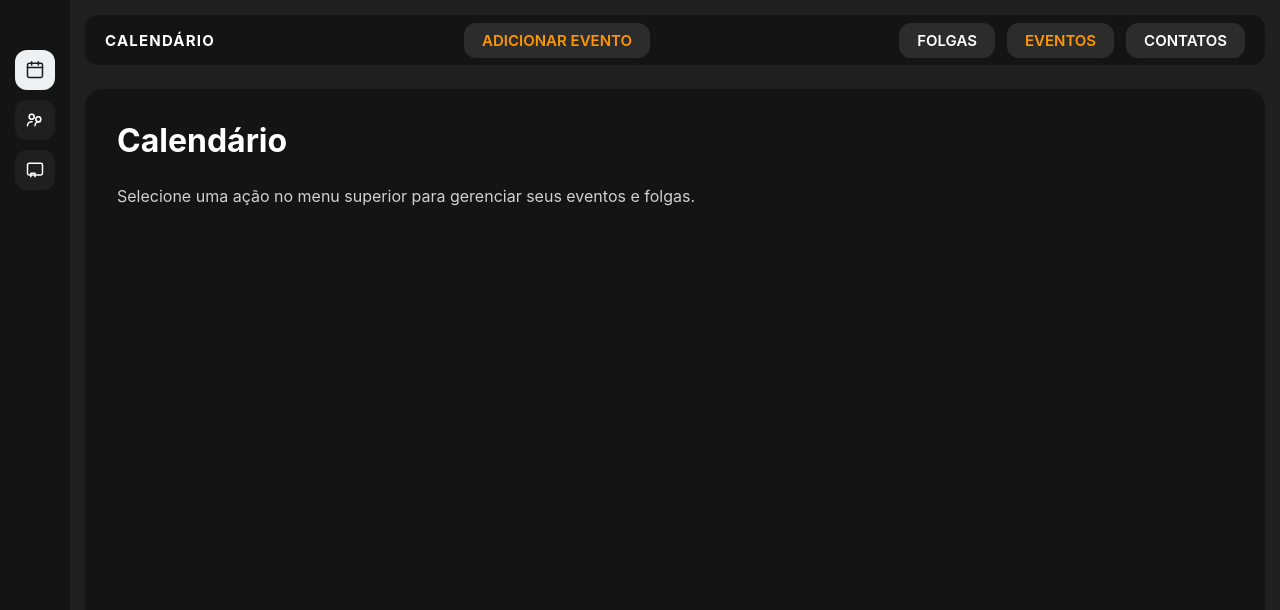
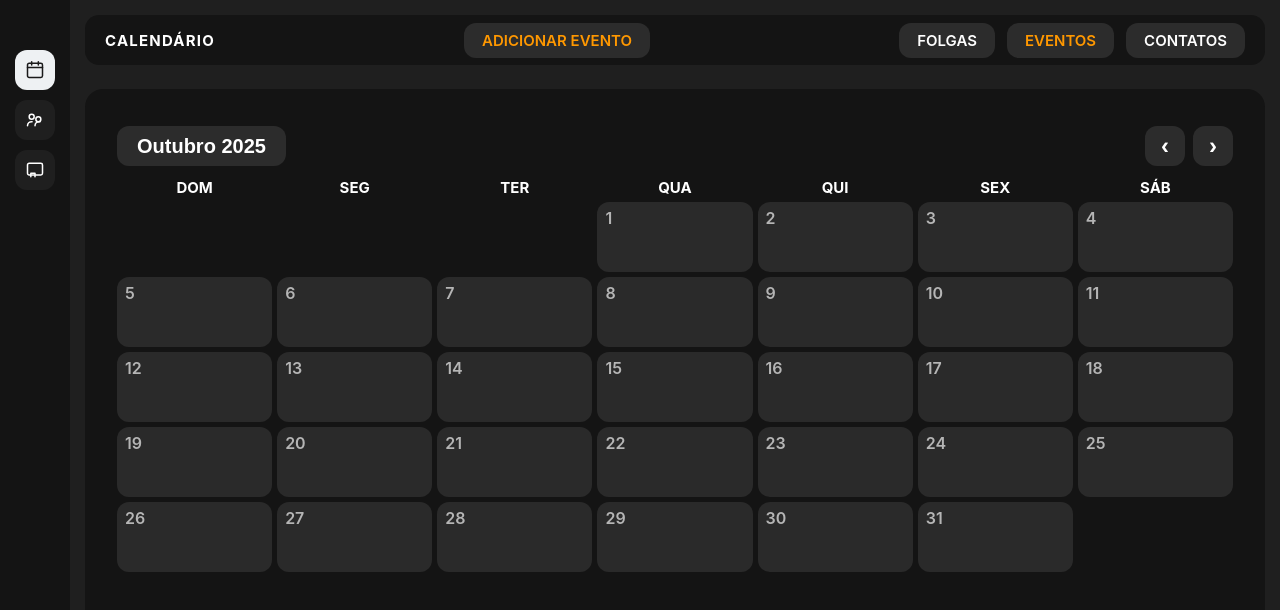
Before and after one commit to lufekura-1/CRM-EQUAL, a plain HTML site: page index.html in a window 1280 px wide. Drawn offline with Linux system fonts and the light colour scheme.

Commit message:
Implementa layout do calendário

```diff
--- a/index.html
+++ b/index.html
@@ -91,8 +91,41 @@
       </header>
       <main class="content">
         <section class="content__page is-active" data-page="calendario">
-          <h1>Calendário</h1>
-          <p>Selecione uma ação no menu superior para gerenciar seus eventos e folgas.</p>
+          <div class="calendar" aria-label="Calendário mensal">
+            <div class="calendar__menu" role="toolbar">
+              <button class="calendar__month-button" type="button">
+                <span class="calendar__month-label" aria-live="polite"></span>
+              </button>
+              <div class="calendar__nav">
+                <button
+                  class="calendar__nav-button calendar__nav-button--prev"
+                  type="button"
+                  aria-label="Mês anterior"
+                >
+                  <span aria-hidden="true">&#8249;</span>
+                </button>
+                <button
+                  class="calendar__nav-button calendar__nav-button--next"
+                  type="button"
+                  aria-label="Próximo mês"
+                >
+                  <span aria-hidden="true">&#8250;</span>
+                </button>
+              </div>
+            </div>
+            <div class="calendar__grid" role="grid">
+              <div class="calendar__weekdays" role="row">
+                <span class="calendar__weekday" role="columnheader">DOM</span>
+                <span class="calendar__weekday" role="columnheader">SEG</span>
+                <span class="calendar__weekday" role="columnheader">TER</span>
+                <span class="calendar__weekday" role="columnheader">QUA</span>
+                <span class="calendar__weekday" role="columnheader">QUI</span>
+                <span class="calendar__weekday" role="columnheader">SEX</span>
+                <span class="calendar__weekday" role="columnheader">SÁB</span>
+              </div>
+              <div class="calendar__dates" role="rowgroup"></div>
+            </div>
+          </div>
         </section>
         <section class="content__page" data-page="clientes">
           <h1>Clientes</h1>
--- a/script.js
+++ b/script.js
@@ -2,6 +2,79 @@ const sidebarButtons = document.querySelectorAll('.icon-button');
 const titleElement = document.querySelector('.topbar__title');
 const menus = document.querySelectorAll('.topbar__menu');
 const contentPages = document.querySelectorAll('.content__page');
+const monthLabel = document.querySelector('.calendar__month-label');
+const prevMonthButton = document.querySelector('.calendar__nav-button--prev');
+const nextMonthButton = document.querySelector('.calendar__nav-button--next');
+const datesContainer = document.querySelector('.calendar__dates');
+
+const MONTH_NAMES = [
+  'Janeiro',
+  'Fevereiro',
+  'Março',
+  'Abril',
+  'Maio',
+  'Junho',
+  'Julho',
+  'Agosto',
+  'Setembro',
+  'Outubro',
+  'Novembro',
+  'Dezembro',
+];
+
+let currentCalendarDate = new Date();
+
+function createDateCell(content, isEmpty = false) {
+  const cell = document.createElement('div');
+  cell.className = 'calendar__date';
+  if (isEmpty) {
+    cell.classList.add('calendar__date--empty');
+    return cell;
+  }
+
+  const span = document.createElement('span');
+  span.textContent = content;
+  cell.appendChild(span);
+  return cell;
+}
+
+function renderCalendar() {
+  if (!monthLabel || !datesContainer) {
+    return;
+  }
+
+  const year = currentCalendarDate.getFullYear();
+  const month = currentCalendarDate.getMonth();
+  const firstDayOfMonth = new Date(year, month, 1);
+  const firstWeekday = firstDayOfMonth.getDay();
+  const totalDays = new Date(year, month + 1, 0).getDate();
+
+  monthLabel.textContent = `${MONTH_NAMES[month]} ${year}`;
+
+  datesContainer.innerHTML = '';
+
+  for (let i = 0; i < firstWeekday; i += 1) {
+    datesContainer.appendChild(createDateCell('', true));
+  }
+
+  for (let day = 1; day <= totalDays; day += 1) {
+    datesContainer.appendChild(createDateCell(day));
+  }
+
+  const totalCells = datesContainer.children.length;
+  const remainder = totalCells % 7;
+  if (remainder !== 0) {
+    const emptyCellsToAdd = 7 - remainder;
+    for (let i = 0; i < emptyCellsToAdd; i += 1) {
+      datesContainer.appendChild(createDateCell('', true));
+    }
+  }
+}
+
+function changeMonth(offset) {
+  currentCalendarDate.setMonth(currentCalendarDate.getMonth() + offset, 1);
+  renderCalendar();
+}
 
 function setActivePage(page) {
   sidebarButtons.forEach((button) => {
@@ -35,3 +108,10 @@ sidebarButtons.forEach((button) => {
 });
 
 setActivePage('calendario');
+
+if (prevMonthButton && nextMonthButton) {
+  prevMonthButton.addEventListener('click', () => changeMonth(-1));
+  nextMonthButton.addEventListener('click', () => changeMonth(1));
+}
+
+renderCalendar();
--- a/styles.css
+++ b/styles.css
@@ -247,6 +247,106 @@ body {
   display: flex;
 }
 
+.calendar {
+  display: flex;
+  flex-direction: column;
+  gap: 12px;
+  margin-top: 5px;
+}
+
+.calendar__menu {
+  display: flex;
+  align-items: center;
+  justify-content: space-between;
+  gap: 16px;
+}
+
+.calendar__month-button {
+  height: 40px;
+  padding: 0 20px;
+  border-radius: 12px;
+  border: none;
+  background-color: #2c2c2c;
+  color: #ffffff;
+  font-size: 20px;
+  font-weight: 700;
+  display: inline-flex;
+  align-items: center;
+  justify-content: center;
+  cursor: default;
+}
+
+.calendar__nav {
+  display: flex;
+  align-items: center;
+  gap: 8px;
+}
+
+.calendar__nav-button {
+  width: 40px;
+  height: 40px;
+  border-radius: 12px;
+  border: none;
+  background-color: #2c2c2c;
+  color: #ffffff;
+  font-size: 24px;
+  font-weight: 700;
+  display: inline-flex;
+  align-items: center;
+  justify-content: center;
+  cursor: pointer;
+  transition: background-color 0.2s ease;
+}
+
+.calendar__nav-button:hover,
+.calendar__nav-button:focus {
+  background-color: #3a3a3a;
+}
+
+.calendar__grid {
+  display: flex;
+  flex-direction: column;
+  gap: 5px;
+}
+
+.calendar__weekdays,
+.calendar__dates {
+  display: grid;
+  grid-template-columns: repeat(7, 1fr);
+  gap: 5px;
+}
+
+.calendar__weekday {
+  font-size: 15px;
+  font-weight: 700;
+  color: #ffffff;
+  text-align: center;
+}
+
+.calendar__dates {
+  grid-auto-rows: 70px;
+}
+
+.calendar__date {
+  background-color: #2a2a2a;
+  border-radius: 12px;
+  display: flex;
+  align-items: flex-start;
+  justify-content: flex-start;
+  padding: 8px;
+  color: #b5b5b5;
+  font-weight: 600;
+  font-size: 16px;
+}
+
+.calendar__date span {
+  line-height: 1;
+}
+
+.calendar__date--empty {
+  background-color: transparent;
+}
+
 .content h1 {
   font-size: 32px;
   margin-bottom: 8px;
```
